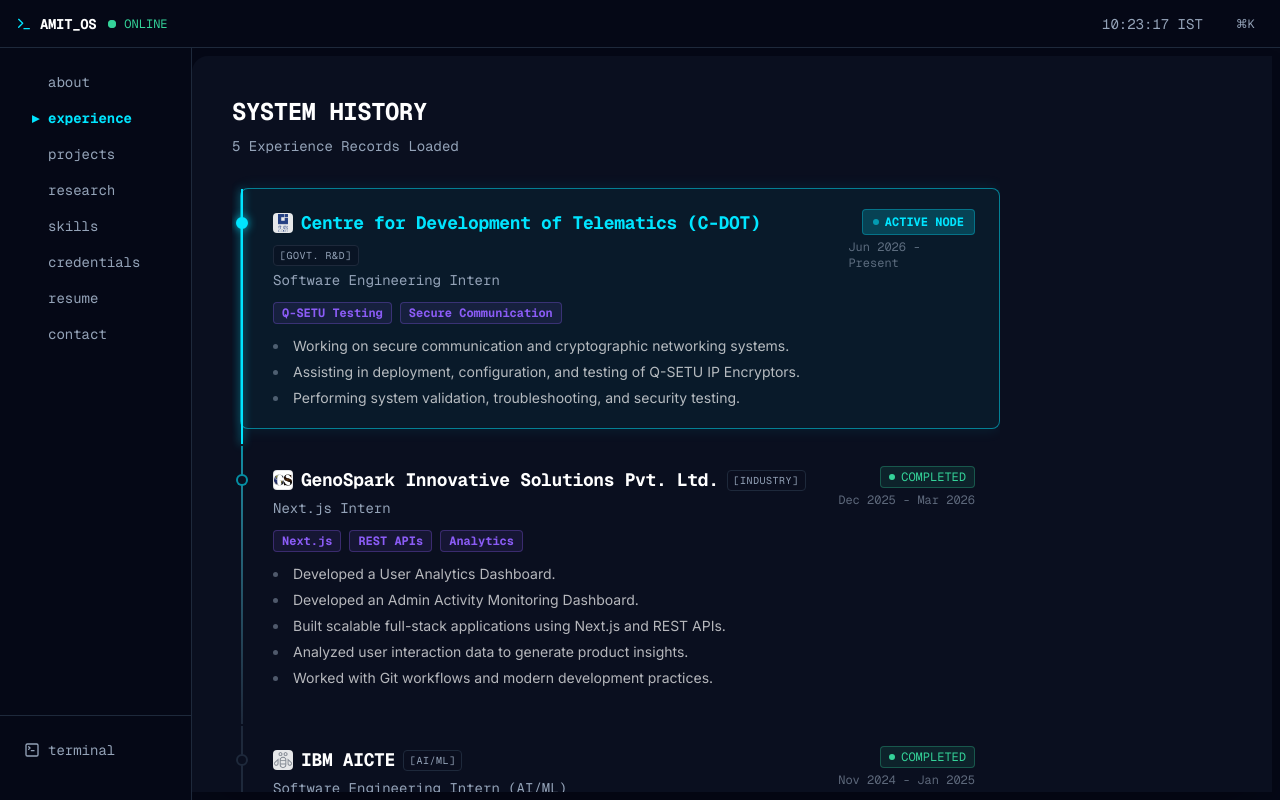
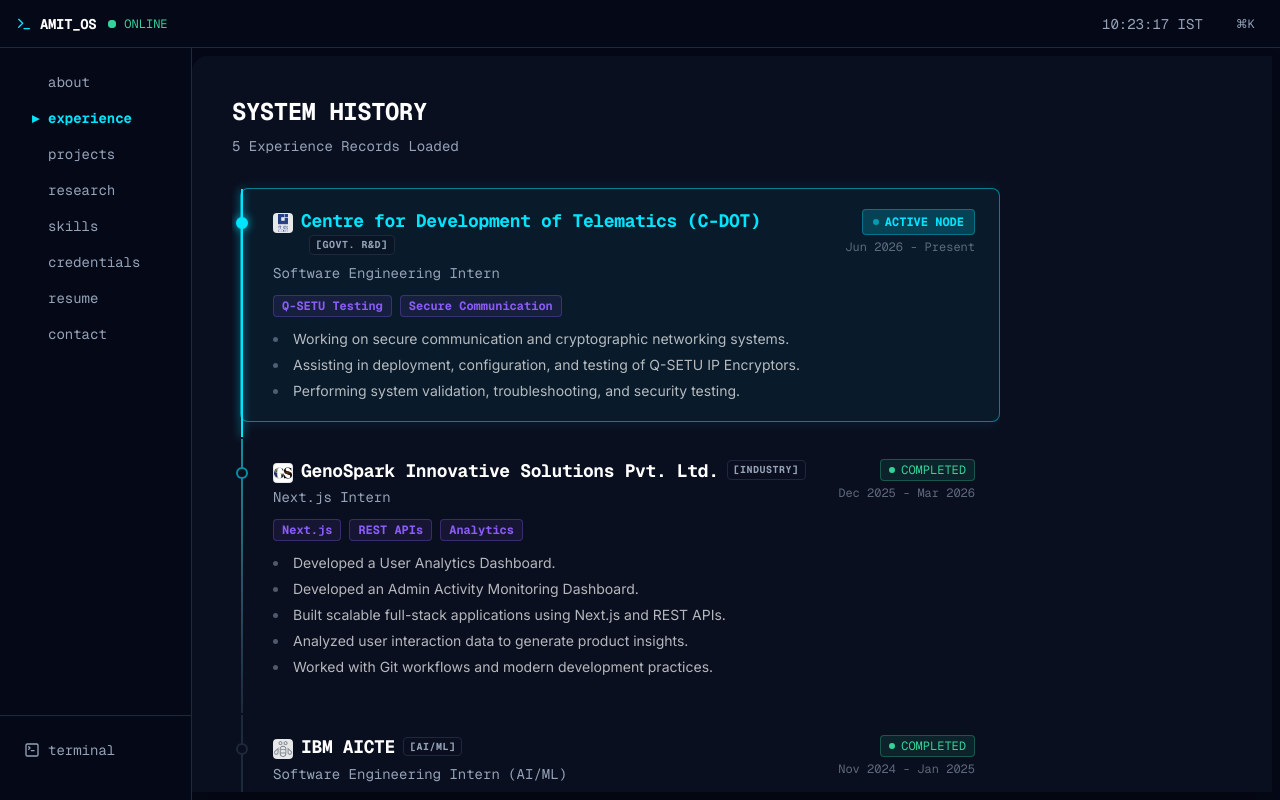
Before and after one commit to AmitC04/amit-os, a Next.js app: page /experience in a window 1280 px wide. Built offline with nearby package versions, Linux system fonts and the light colour scheme.

Commit message:
fix: resolve text wrapping in experience module layout

```diff
--- a/components/modules/experience/ExperienceModule.tsx
+++ b/components/modules/experience/ExperienceModule.tsx
@@ -115,14 +115,16 @@ export function ExperienceModule() {
 
             <div className="flex flex-col sm:flex-row sm:justify-between sm:items-start gap-2 mb-3">
               <div>
-                <div className="flex items-center gap-2 flex-wrap">
+                <div className="flex items-start gap-2">
                   {exp.logoUrl && (
-                    <img src={exp.logoUrl} alt={`${exp.company} logo`} className="w-5 h-5 rounded-sm object-contain bg-white/90 p-[1px]" />
+                    <img src={exp.logoUrl} alt={`${exp.company} logo`} className="w-5 h-5 rounded-sm object-contain bg-white/90 p-[1px] mt-1 shrink-0" />
                   )}
-                  <h3 className={`font-bold text-lg ${exp.status === 'ACTIVE' ? 'text-primary' : 'text-text-primary'}`}>{exp.company}</h3>
-                  <span className="font-mono text-[10px] uppercase tracking-wider px-1.5 py-0.5 rounded border border-hairline bg-surface/50 text-text-muted">
-                    [{exp.orgType}]
-                  </span>
+                  <h3 className={`font-bold text-lg leading-snug ${exp.status === 'ACTIVE' ? 'text-primary' : 'text-text-primary'}`}>
+                    {exp.company}
+                    <span className="inline-block align-text-bottom ml-2 mb-0.5 font-mono text-[10px] uppercase tracking-wider px-1.5 py-0.5 rounded border border-hairline bg-surface/50 text-text-muted">
+                      [{exp.orgType}]
+                    </span>
+                  </h3>
                 </div>
                 <p className="font-mono text-sm text-text-muted mt-1">{exp.role}</p>
               </div>
@@ -135,7 +137,7 @@ export function ExperienceModule() {
                 ) : (
                   <StatusTag status={exp.status} />
                 )}
-                <span className="font-mono text-xs text-text-muted/60">{exp.period}</span>
+                <span className="font-mono text-xs text-text-muted/60 whitespace-nowrap">{exp.period}</span>
               </div>
             </div>
 
```
Also changed, not shown: public/linkedin_thumbnail.png (added).
